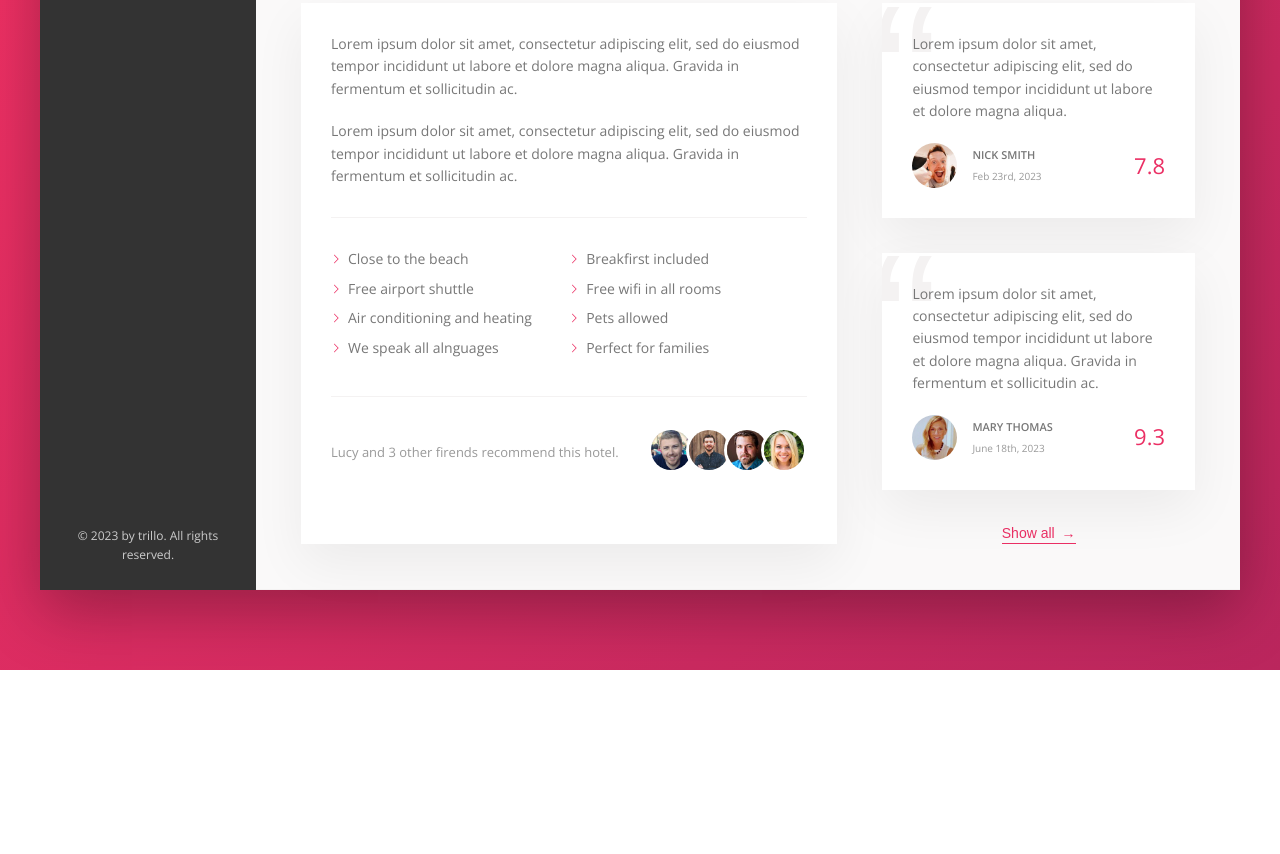
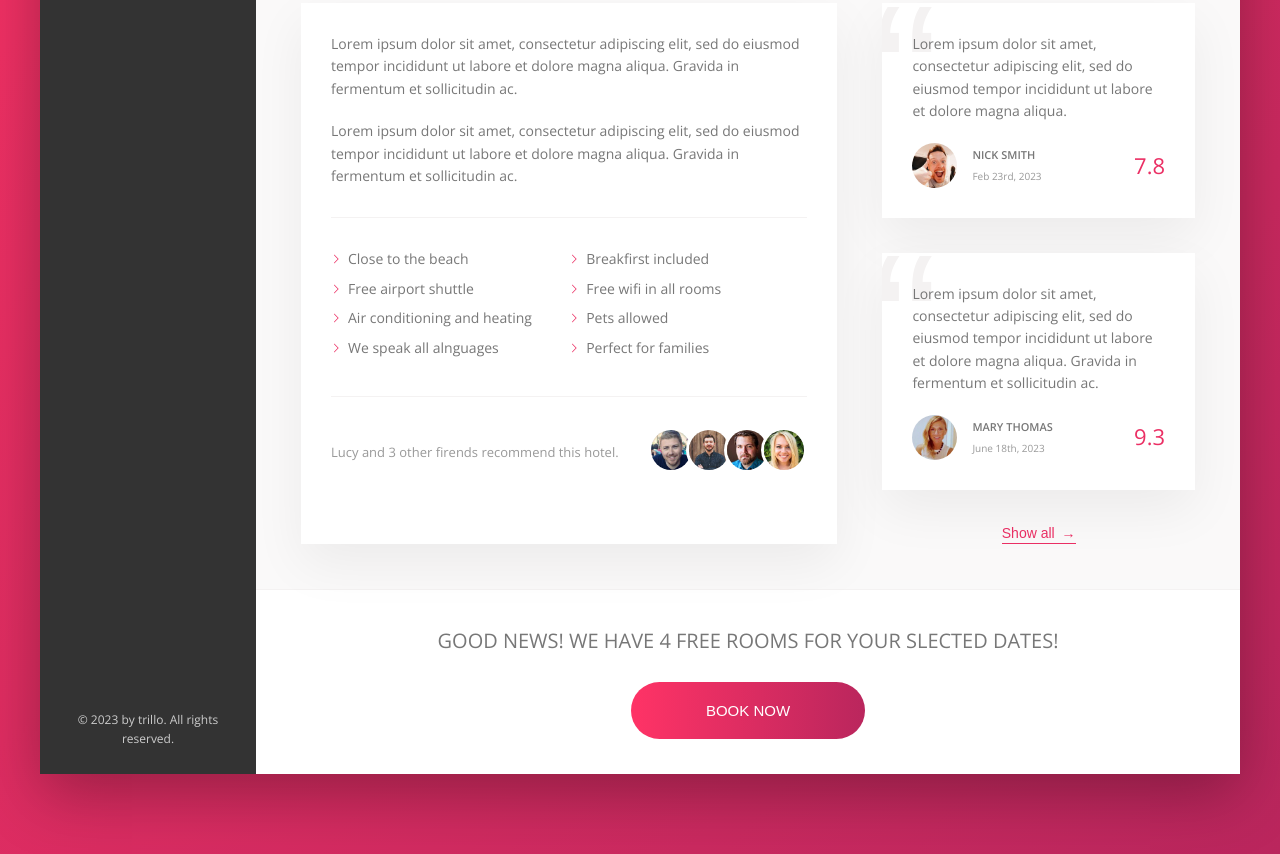
Before and after one commit to dhowai/css-course-proj-1, a website: page index.html in a window 1280 px wide. Shown: the part 644-1498 px from the top of the page. Before the commit the page ends 1314 px from the top, so only its background shows below. Drawn offline with nearby package versions, Linux system fonts and the light colour scheme.

Commit message:
Add cta section and style

```diff
--- a/index.html
+++ b/index.html
@@ -201,6 +201,16 @@
 
                             <button class="btn-inline">Show all <span>&rarr;</span></button>
                         </figure>
+
+                    </div>
+                    <div class="cta">
+                        <h2 class="cta__book-now">
+                            Good news! We have 4 free rooms for your slected dates!
+                        </h2>
+                        <button class="btn">
+                            <span class="btn__visible">Book now</span>
+                            <span class="btn__invisible">Only 4 rooms left!</span>
+                        </button>
                     </div>
                 </main>
             </div>
--- a/sass/_base.scss
+++ b/sass/_base.scss
@@ -1,7 +1,7 @@
 :root {
     --color-primary: #eb2f64;
     --color-primary-light: #FF3366;
-    --color--primary-dark: #BA265D;
+    --color-primary-dark: #BA265D;
 
     --color-grey-light-1: #faf9f9;
     --color-grey-light-2: #f4f2f2;
@@ -36,7 +36,7 @@ body {
     font-weight: 400;
     line-height: 1.6;
     color: var(--color-grey-dark-2);
-    background-image: linear-gradient(to right bottom, var(--color-primary-light), var(--color--primary-dark));
+    background-image: linear-gradient(to right bottom, var(--color-primary-light), var(--color-primary-dark));
     background-size: cover;
     background-repeat: no-repeat;
 
--- a/sass/_components.scss
+++ b/sass/_components.scss
@@ -448,3 +448,67 @@
         z-index: 1;
     }
 }
+
+/////////////////////
+/// Reviews
+.cta {
+    padding: 3.5rem 0;
+    text-align: center;
+
+    &__book-now {
+        font-size: 2rem;
+        font-weight: 300;
+        text-transform: uppercase;
+        margin-bottom: 2.5rem;
+    }
+}
+
+/////////////////////
+/// Reviews
+.btn {
+    font-size: 1.5rem;
+    font-weight: 300;
+    text-transform: uppercase;
+    border-radius: 100px;
+    border: none;
+    background-image: linear-gradient(to right, var(--color-primary-light), var(--color-primary-dark));
+    color: #fff;
+    position: relative;
+    overflow: hidden;
+    cursor: pointer;
+
+    & > * {
+        display: inline-block;
+        height: 100%;
+        width: 100%;
+        transition: all .2s;
+    }
+
+    &__visible {
+        padding: 2rem 7.5rem;
+    }
+
+    &__invisible {
+        position: absolute;
+        padding: 2rem 0;
+        left: 0;
+        top: -100%;
+    }
+
+    &:hover {
+        background-image: linear-gradient(to left, var(--color-primary-light), var(--color-primary-dark));
+    }
+
+    &:hover &__visible {
+      transform: translateY(100%);
+    }
+
+    &:hover &__invisible {
+      top: 0;
+    }
+
+    &:focus {
+        outline: none;
+        animation: pulse 1s infinite;
+    }
+}
```
Also changed, not shown: css/style.css.
